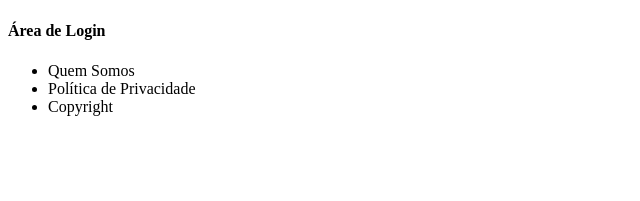
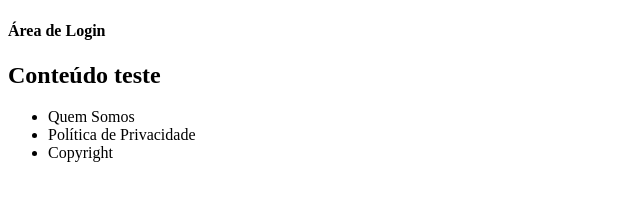
Before and after one commit to mararbia/Protur, a plain HTML site: page protur/index.html in a window 1280 px wide. Shown: the part 111-312 px from the top of the page, without its empty margins (0-640 px from the left). Drawn offline with Linux system fonts and the light colour scheme.

Commit message:
Inclusão da Section - Teste

```diff
--- a/protur/index.html
+++ b/protur/index.html
@@ -16,6 +16,10 @@
         </div>
     </header>
 
+    <section>
+        <h1>Conteúdo teste</h1>
+    </section>
+
     <footer>
         <ul>
             <li>Quem Somos</li>
```
